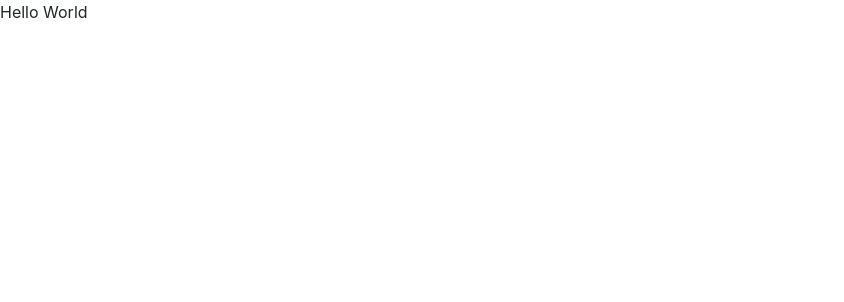
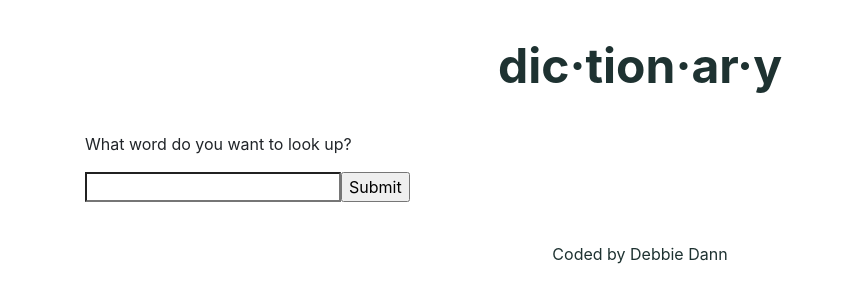
Before and after one commit to hellodeborahuk/dictionary-project, a React (Create React App) app: page / in a window 1280 px wide. Shown: the top 302 px of the page, without its empty margins (0-844 px from the left). Built offline with nearby package versions, Linux system fonts and the light colour scheme.

Commit message:
Added search form

```diff
--- a/src/App.css
+++ b/src/App.css
@@ -0,0 +1,14 @@
+.app-header {
+  color: #1E3231;
+  font-size: 48px;
+  font-weight: bold;
+  margin: 30px;
+  text-align: center;
+}
+
+.app-footer {
+  color: #1E3231;
+  margin: 40px;
+  text-align: center;
+
+}
--- a/src/App.js
+++ b/src/App.js
@@ -1,13 +1,16 @@
 import './App.css';
+import Dictionary from "./Dictionary";
 
 function App() {
   return (
     <div className="App">
-
-        <p>
-          Hello World
-                  </p>
-
+      <div className="container">
+        <header className="app-header">dic·tion·ar·y</header>
+       <main>
+         <Dictionary />
+       </main>
+       <footer className="app-footer">Coded by Debbie Dann</footer>
+     </div>
     </div>
   );
 }
--- /dev/null
+++ b/src/Dictionary.css
@@ -0,0 +1,2 @@
+.Dictionary {
+}
--- /dev/null
+++ b/src/Dictionary.js
@@ -0,0 +1,24 @@
+import React, { useState } from "react";
+import "./Dictionary.css";
+
+export default function Dictionary() {
+    let [keyword, setKeyword] = useState("");
+
+    function handleKeywordChange(event) {
+        setKeyword(event.target.value);
+    }
+
+    function search(event) {
+        event.preventDefault();
+        alert(`Searching for ${keyword} definition`);
+    }
+    return (
+      <div className="Dictionary">
+        <p>What word do you want to look up?</p>
+        <form onSubmit={search}>
+            <input type="search"  onChange={handleKeywordChange}/>
+            <input type="submit" />
+        </form>
+      </div>
+    );
+}
```
